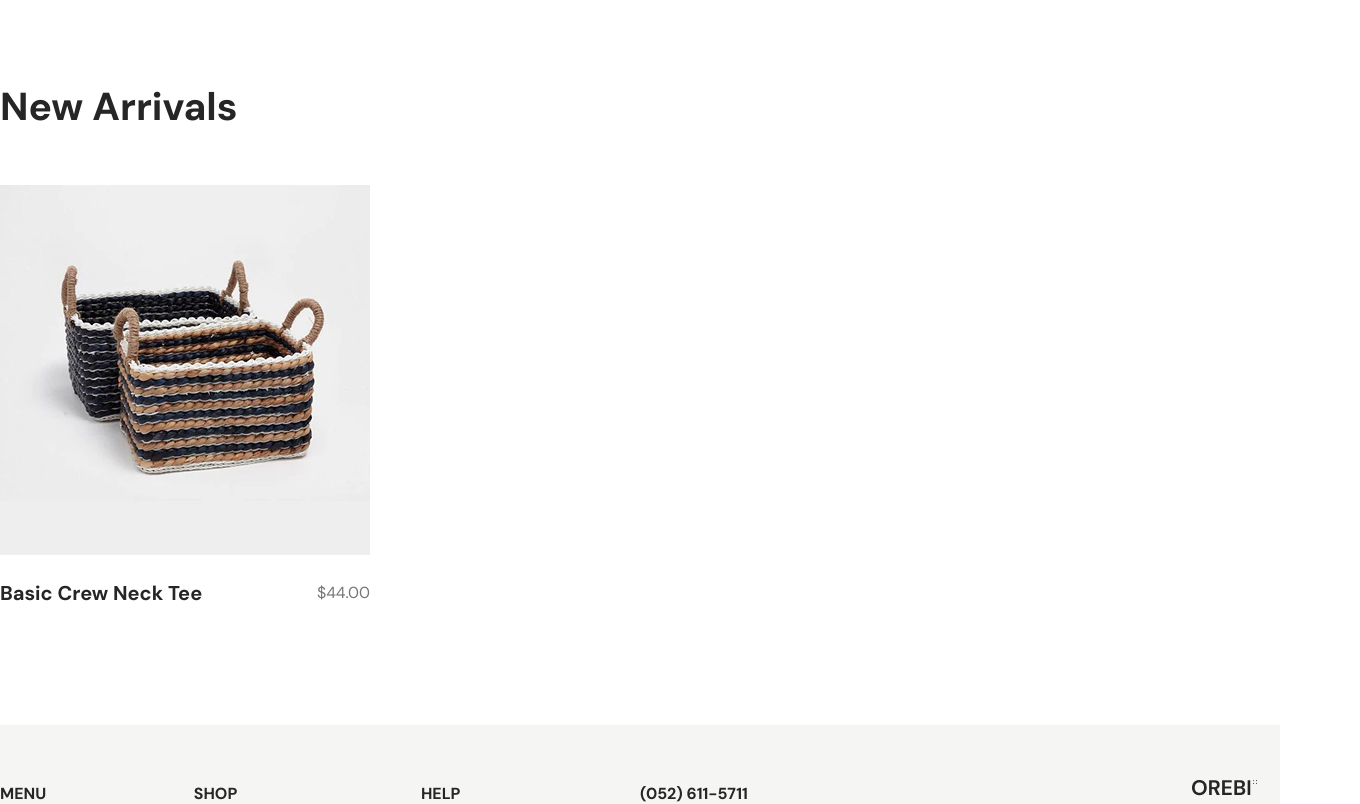
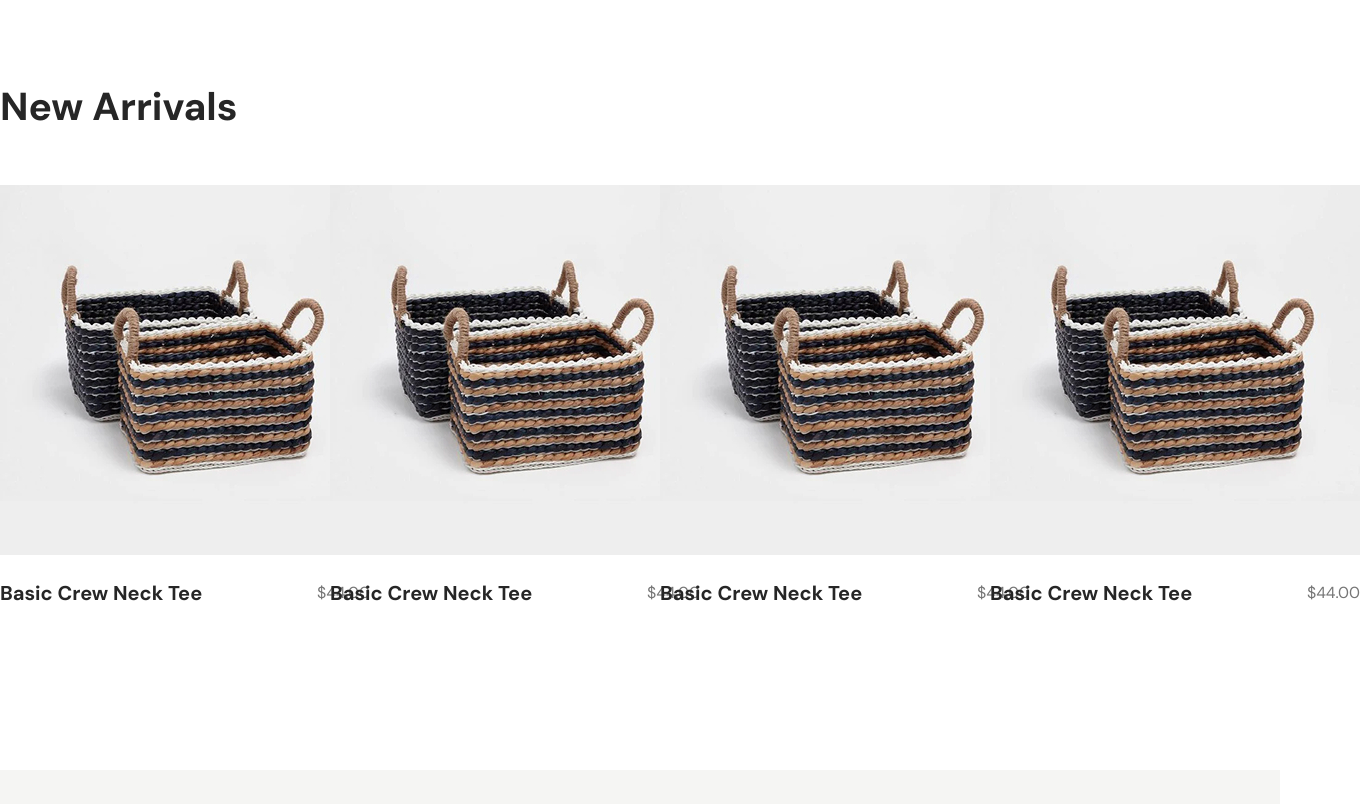
Before and after one commit to dev-abirhossen/Orebi, a React (Vite) app: page / in a window 1280 px wide. Shown: the part 1680-2484 px from the top of the page, 1360 px wide, since content can reach past the window. Built offline with nearby package versions, Linux system fonts and the light colour scheme.

Commit message:
cardBox data complete

```diff
--- a/src/components/layout/Navbar.jsx
+++ b/src/components/layout/Navbar.jsx
@@ -94,7 +94,7 @@ const Navbar = () => {
                                 }
                                 <div>
                                     {dropDown &&
-                                        <ul className='absolute -bottom-1 left-0 translate-y-full w-40 bg-white shadow-2xl'>
+                                        <ul className='absolute z-10 -bottom-1 left-0 translate-y-full w-40 bg-white shadow-2xl'>
                                             {catagoryData.map((item, index) => (
                                                 <NavLink className='py-2.5 border-b text-base last:border-b-0 px-8 block' to={item.url}>{item.label}</NavLink>
                                             ))}
@@ -116,7 +116,7 @@ const Navbar = () => {
                                     <div>
                                         {
                                             userdrop &&
-                                            <ul className='absolute w-50  shadow-2xl bg-white right-0 -bottom-2 translate-y-full '>
+                                            <ul className='absolute z-10 w-50 shadow-2xl bg-white right-0 -bottom-2 translate-y-full '>
                                                 {profileData.map((item, index) => (
                                                     <NavLink className='py-2.5 border-b text-base last:border-b-0 px-8 block' to={item.url}>{item.label}</NavLink>
                                                 ))}
--- a/src/components/pages/home/ProductCard.jsx
+++ b/src/components/pages/home/ProductCard.jsx
@@ -1,13 +1,17 @@
 import React from 'react'
 import Container from '../../common/Container'
-import ProductCardImg from '../../../assets/images/cardimg.jpg'
 import ProductCardBox from '../../common/ProductCardBox'
+import { productCardData } from '../../../dummyData/productCardData'
 const ProductCard = () => {
   return (
     <section className='mt-32 mb-29.5 '>
         <Container>
             <h3 className='font-DMSans font-bold text-[39px] text-primary'>New Arrivals</h3>
-            <ProductCardBox img={ProductCardImg} alt={"ProductImg"} productName={"Basic Crew Neck Tee"} productPrice={"$44.00"}/>
+            <div className='grid grid-cols-4 gap-10'>
+                {productCardData.map((item,index)=>(
+                     <ProductCardBox key={index} img={item.img} alt={item.alt} productName={item.productName} productPrice={item.productPrice}/>
+                ))}
+            </div>
         </Container>
     </section>
 
--- /dev/null
+++ b/src/dummyData/productCardData.jsx
@@ -0,0 +1,32 @@
+import ProductCardImg from '../assets/images/cardImg.jpg'
+
+export const productCardData = [
+    {
+        id: 0,
+        img: ProductCardImg,
+        alt:"ProdactCardImg",
+        productName: "Basic Crew Neck Tee",
+        productPrice: "$44.00"
+    },
+    {
+        id: 1,
+        img: ProductCardImg,
+        alt:"ProdactCardImg",
+        productName: "Basic Crew Neck Tee",
+        productPrice: "$44.00"
+    },
+    {
+        id: 1,
+        img: ProductCardImg,
+        alt:"ProdactCardImg",
+        productName: "Basic Crew Neck Tee",
+        productPrice: "$44.00"
+    },
+    {
+        id: 2,
+        img: ProductCardImg,
+        alt:"ProdactCardImg",
+        productName: "Basic Crew Neck Tee",
+        productPrice: "$44.00"
+    },
+]
```
